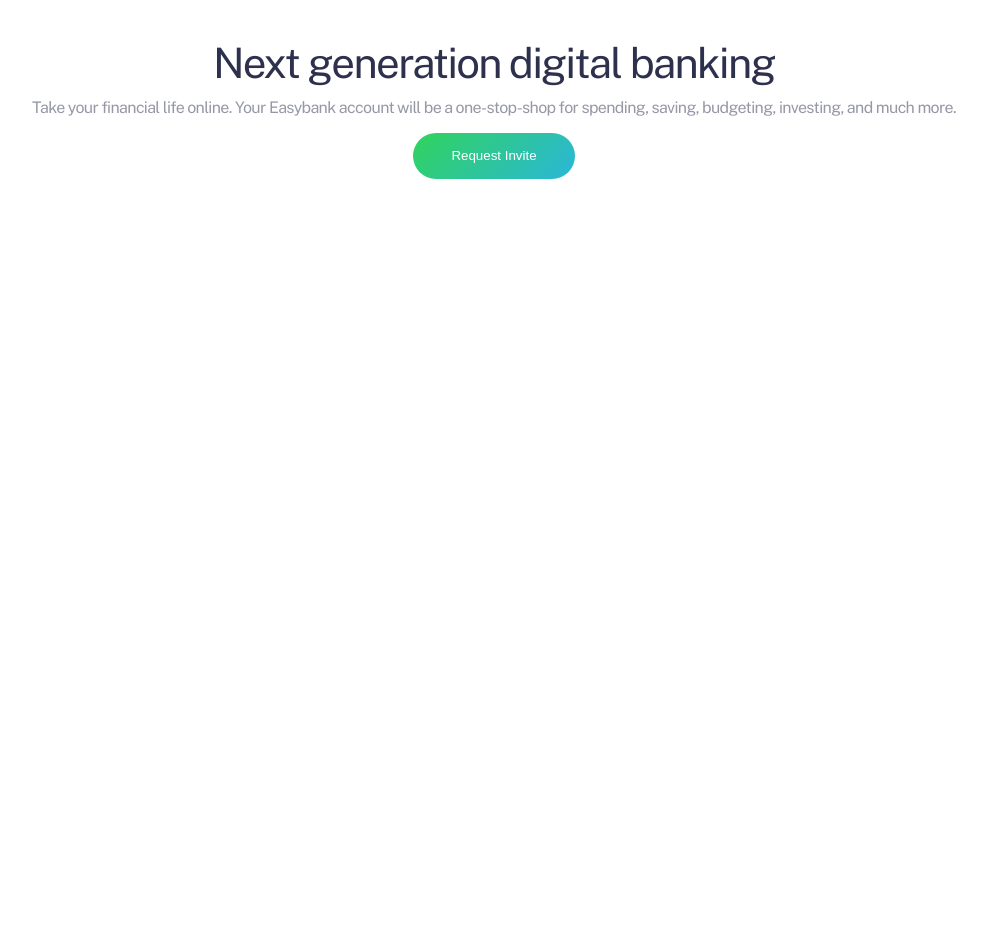
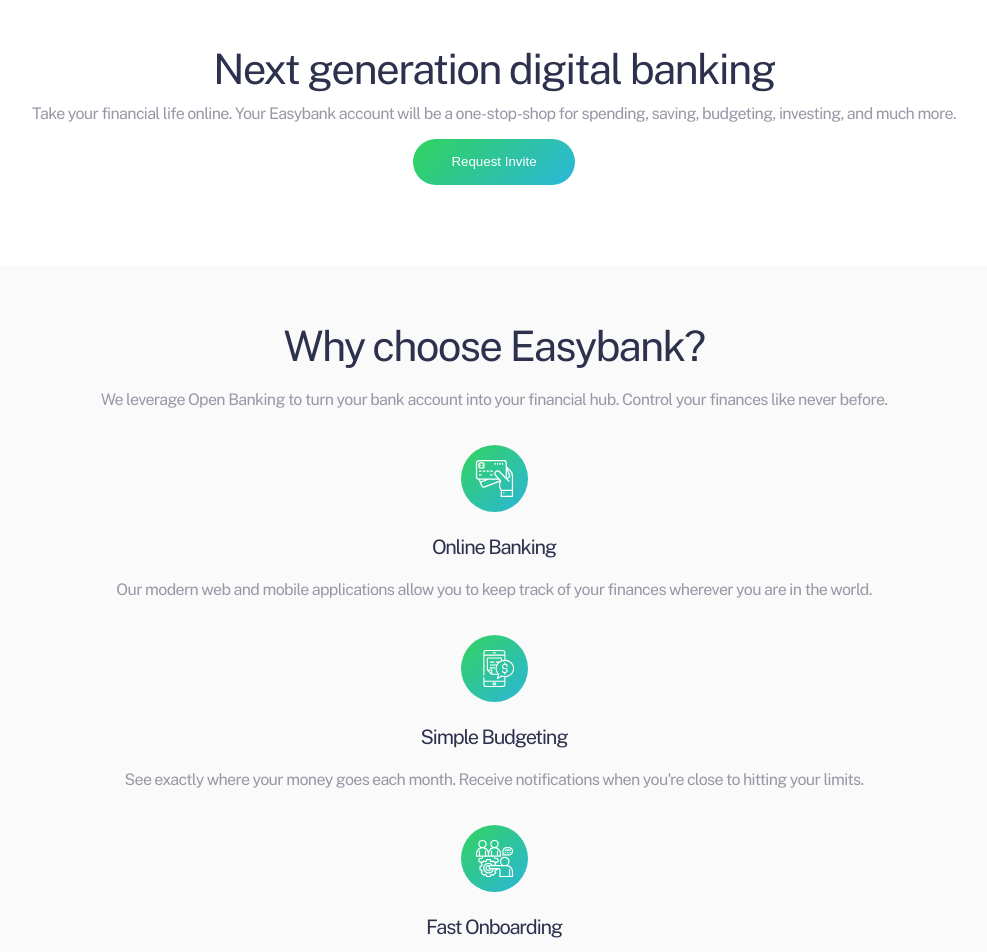
Before and after one commit to izurai27/easybank-landingpage, a React (Create React App) app: page / in a window 1280 px wide. Shown: the part 1340-2292 px from the top of the page, without its empty margins (146-1133 px from the left). Before the commit the page ends 1519 px from the top, so only its background shows below. Built offline with nearby package versions, Linux system fonts and the light colour scheme; the HTML template or start-up script is replaced by a standard one.

Commit message:
done with reason section

```diff
--- a/src/App.js
+++ b/src/App.js
@@ -2,6 +2,7 @@
 import './reset.css';
 import GlobalCSS from './global.css'
 import Hero from './components/hero';
+import Reason from './components/reason';
 
 
 
@@ -12,6 +13,7 @@
       <GlobalCSS/>
       <Header/>
       <Hero/>
+      <Reason/>
     </div>
   );
 }
--- /dev/null
+++ b/src/component.styled/reason.styled.js
@@ -0,0 +1,22 @@
+import styled from "styled-components";
+
+export const ReasonStyled = styled.section`
+  background-color: var(--veryLightGray);
+  text-align:center;
+  padding: 60px 24px;
+  display:flex;
+  flex-direction: column;
+  row-gap: 36px;
+
+  .group{
+    display:flex;
+    flex-direction: column;
+    row-gap:25px;
+    justify-content: space-between;
+    align-items: center;
+  }
+
+  img{
+    width: calc(67/16*1rem);
+  }
+`
--- /dev/null
+++ b/src/components/Gap.jsx
@@ -0,0 +1,9 @@
+import React from 'react'
+
+const Gap = (props) => {
+  return (
+    <div style={{width:props.width, height:props.height}}></div>
+  )
+}
+
+export default Gap
--- a/src/components/hero.jsx
+++ b/src/components/hero.jsx
@@ -1,20 +1,24 @@
 import React from 'react'
 import { HeroStyled } from '../component.styled/hero.styled'
 import mockup from '../images/image-mockups.png'
+import Gap from './Gap'
 
 const Hero = () => {
   return (
     <HeroStyled>
       <div className="img">
         <img src={mockup} alt="mockup" />
-
       </div>
+      <Gap height='3rem'/>
       <h1>Next generation digital banking</h1>
-        <h2>Take your financial life online. Your Easybank account will be a one-stop-shop
-  for spending, saving, budgeting, investing, and much more.</h2>
-        <button className="atcInvite">
-          Request Invite
-        </button>
+      <Gap height='1rem'/>
+      <p>Take your financial life online. Your Easybank account will be a one-stop-shop
+for spending, saving, budgeting, investing, and much more.</p>
+      <Gap height='1rem'/>
+      <button className="atcInvite">
+        Request Invite
+      </button>
+      <Gap height='5rem'/>
     </HeroStyled>
 
   )
--- a/src/components/navbar.jsx
+++ b/src/components/navbar.jsx
@@ -25,8 +25,8 @@
           <li>Careers</li>
         </ul>
         <h1>Next generation digital banking</h1>
-        <h2>Take your financial life online. Your Easybank account will be a one-stop-shop
-  for spending, saving, budgeting, investing, and much more.</h2>
+        <p>Take your financial life online. Your Easybank account will be a one-stop-shop
+  for spending, saving, budgeting, investing, and much more.</p>
         <button className="atcInvite">
           Request Invite
         </button>
--- /dev/null
+++ b/src/components/reason.jsx
@@ -0,0 +1,57 @@
+import React from 'react'
+import { ReasonStyled } from '../component.styled/reason.styled'
+import onlineImg from '../images/icon-online.svg'
+import budgetingImg from '../images/icon-budgeting.svg'
+import onboardingImg from '../images/icon-onboarding.svg'
+import apiImg from '../images/icon-api.svg'
+
+const Reason = () => {
+  return (
+    <ReasonStyled>
+      <div className="group">
+        <h1>Why choose Easybank?</h1>
+        <p>We leverage Open Banking to turn your bank account into your financial hub. Control
+    your finances like never before.</p>
+
+      </div>
+
+    <div className="group">
+      <img src={onlineImg} alt="online banking illustration" />
+      <h2>Online Banking</h2>
+      <p>Our modern web and mobile applications allow you to keep track of your finances
+    wherever you are in the world.</p>
+
+    </div>
+
+    <div className="group">
+      <img src={budgetingImg} alt="simple budgeting illustration" />
+      <h2>Simple Budgeting</h2>
+      <p>See exactly where your money goes each month. Receive notifications when you&#39;re
+    close to hitting your limits.</p>
+
+    </div>
+
+    <div className="group">
+      <img src={onboardingImg} alt="fast onboarding illustration" />
+      <h2>Fast Onboarding</h2>
+      <p>We don&#39;t do branches. Open your account in minutes online and start taking control
+    of your finances right away.</p>
+
+    </div>
+
+    <div className="group">
+      <img src={apiImg} alt="api illustration" />
+      <h2>Open API</h2>
+      <p>Manage your savings, investments, pension, and much more from one account. Tracking
+      your money has never been easier.</p>
+
+    </div>
+
+
+
+    </ReasonStyled>
+
+  )
+}
+
+export default Reason
--- a/src/global.css.js
+++ b/src/global.css.js
@@ -29,16 +29,16 @@
   font-size:calc(42/16*1rem);
   letter-spacing: -0.04em;
   color: var(--darkBlue);
-  margin-top:1em;
+
 }
 
-h2{
+p{
   font-size:1rem;
   letter-spacing:-0.04em;
   color:var(--grayishBlue);
   line-height:106%;
-  margin-top:1rem;
-  margin-bottom:1rem;
+  /* margin-top:1rem;
+  margin-bottom:1rem; */
 }
 
 button{
@@ -49,4 +49,10 @@
   background-image: linear-gradient(135deg, var(--limeGreen), var(--brightCyan));
   color:white;
 }
+
+h2{
+  font-size:calc(20/16*1rem);
+  letter-spacing: -0.06em;
+  color:var(--darkBlue);
+}
 `
```
